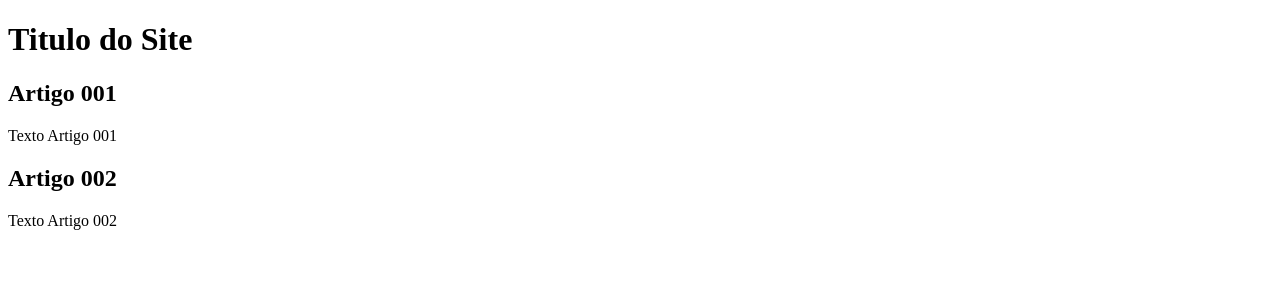
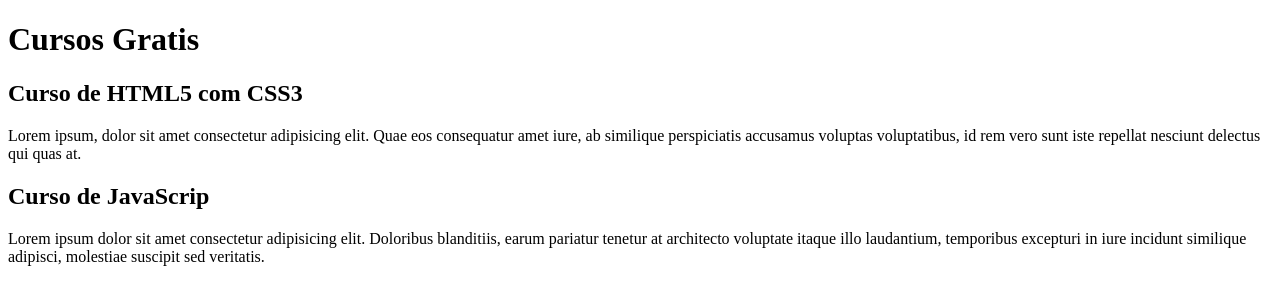
Before and after one commit to AlexsandroRaineri/projeto-site, a plain HTML site: page index.html in a window 1280 px wide. Drawn offline with Linux system fonts and the light colour scheme.

Commit message:
comecei a escrever o conteudo

```diff
--- a/index.html
+++ b/index.html
@@ -9,15 +9,15 @@
 <body>
     <main>
         <header>
-            <h1>Titulo do Site</h1>
+            <h1>Cursos Gratis</h1>
         </header>
         <article>
-            <h2>Artigo 001</h2>
-            <p>Texto Artigo 001</p>
+            <h2>Curso de HTML5 com CSS3</h2>
+            <p>Lorem ipsum, dolor sit amet consectetur adipisicing elit. Quae eos consequatur amet iure, ab similique perspiciatis accusamus voluptas voluptatibus, id rem vero sunt iste repellat nesciunt delectus qui quas at.</p>
         </article>
         <article>
-            <h2>Artigo 002</h2>
-            <p>Texto Artigo 002</p>
+            <h2>Curso de JavaScrip</h2>
+            <p>Lorem ipsum dolor sit amet consectetur adipisicing elit. Doloribus blanditiis, earum pariatur tenetur at architecto voluptate itaque illo laudantium, temporibus excepturi in iure incidunt similique adipisci, molestiae suscipit sed veritatis.</p>
         </article>
     </main>
 
```
